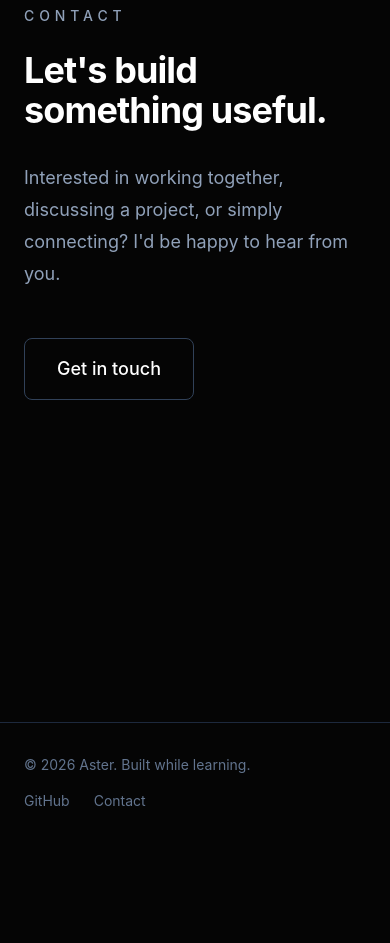
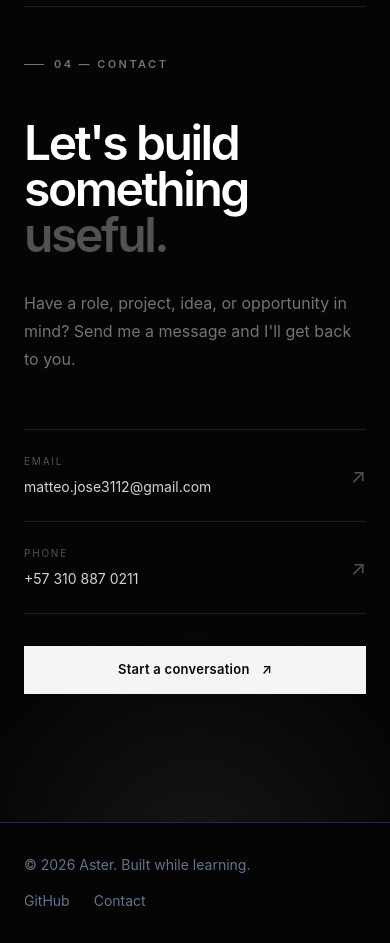
Before and after one commit to matteojose3112-bit/aster, a React app in the folder portfolio/: page / in a window 390 px wide. Shown: the part 6240-7183 px from the top of the page. Before the commit the page ends 7083 px from the top, so only its background shows below. Built offline with nearby package versions, Linux system fonts and the light colour scheme; the HTML template or start-up script is replaced by a standard one.

Commit message:
Redesign contact section with real email and phone contact actions

```diff
--- a/portfolio/src/components/layout/sections/Contact.tsx
+++ b/portfolio/src/components/layout/sections/Contact.tsx
@@ -1,30 +1,48 @@
 function Contact() {
   return (
-    <section
-      id="contact"
-      className="min-h-screen px-6 py-32 md:px-12 lg:px-24"
-    >
-      <div className="mx-auto max-w-6xl">
-        <p className="mb-6 text-sm font-medium tracking-[0.35em] text-slate-400">
-          CONTACT
-        </p>
+    <section id="contact" className="relative overflow-hidden px-6 py-32 lg:px-10">
+      <div className="aster-glow bottom-[-300px] left-1/2 -translate-x-1/2" aria-hidden="true" />
+      <div className="mx-auto max-w-7xl">
+        <div className="border-t border-white/10 pt-10">
+          <p className="aster-section-label">04 — Contact</p>
 
-        <h2 className="max-w-4xl text-4xl font-bold tracking-tight md:text-6xl">
-          Let's build something useful.
-        </h2>
+          <div className="mt-12 grid gap-14 lg:grid-cols-[1.2fr_0.8fr] lg:gap-24">
+            <div>
+              <h2 className="max-w-5xl text-5xl font-semibold leading-[0.95] tracking-[-0.05em] md:text-7xl lg:text-8xl">
+                Let's build
+                <br />
+                something <span className="text-neutral-600">useful.</span>
+              </h2>
+              <p className="mt-8 max-w-xl text-base leading-7 text-neutral-500 md:text-lg">
+                Have a role, project, idea, or opportunity in mind? Send me a message
+                and I'll get back to you.
+              </p>
+            </div>
 
-        <p className="mt-8 max-w-2xl text-lg leading-8 text-slate-400">
-          Interested in working together, discussing a project, or simply
-          connecting? I'd be happy to hear from you.
-        </p>
+            <div className="lg:pt-3">
+              <div className="border-y border-white/10">
+                <a href="mailto:matteo.jose3112@gmail.com" className="group flex items-center justify-between border-b border-white/10 py-6">
+                  <div>
+                    <p className="text-[10px] uppercase tracking-[0.18em] text-neutral-600">Email</p>
+                    <p className="mt-2 text-sm text-neutral-300 transition group-hover:text-white md:text-base">matteo.jose3112@gmail.com</p>
+                  </div>
+                  <span className="text-xl text-neutral-600 transition group-hover:translate-x-1 group-hover:text-white">↗</span>
+                </a>
 
-        <div className="mt-12">
-          <a
-            href="mailto:your@email.com"
-            className="inline-block rounded-lg border border-slate-700 px-8 py-4 text-lg font-medium transition hover:border-slate-500 hover:bg-slate-900"
-          >
-            Get in touch
-          </a>
+                <a href="tel:+573108870211" className="group flex items-center justify-between py-6">
+                  <div>
+                    <p className="text-[10px] uppercase tracking-[0.18em] text-neutral-600">Phone</p>
+                    <p className="mt-2 text-sm text-neutral-300 transition group-hover:text-white md:text-base">+57 310 887 0211</p>
+                  </div>
+                  <span className="text-xl text-neutral-600 transition group-hover:translate-x-1 group-hover:text-white">↗</span>
+                </a>
+              </div>
+
+              <a href="mailto:matteo.jose3112@gmail.com" className="aster-button aster-button-primary mt-8 w-full sm:w-auto">
+                Start a conversation <span aria-hidden="true">↗</span>
+              </a>
+            </div>
+          </div>
         </div>
       </div>
     </section>
```
